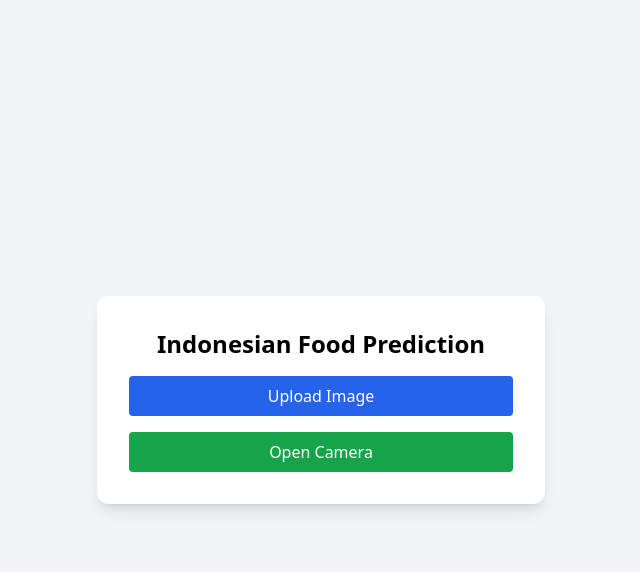
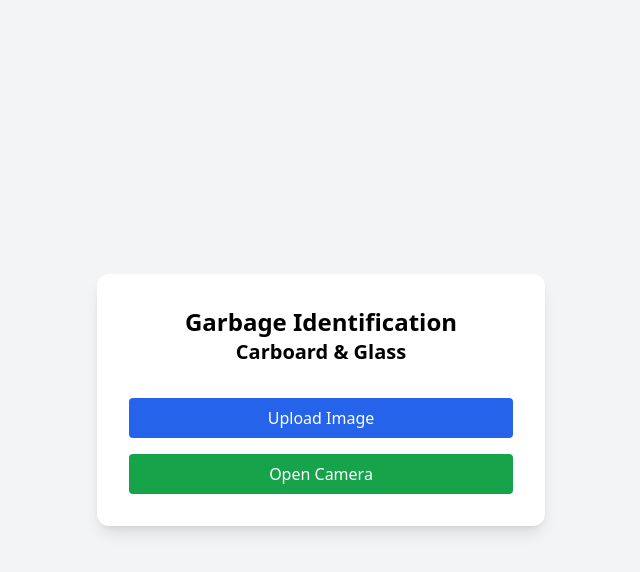
Before and after one commit to andikaap99/Smart-Bin, a FastAPI app: page / in a window 1280 px wide. Shown: the top 572 px of the page, without its empty margins (319-959 px from the left). Run offline with FastAPI, Linux system fonts and the light colour scheme; some libraries are stand-ins or nearby versions.

Commit message:
updating tampilan web

```diff
--- a/templates/index.html
+++ b/templates/index.html
@@ -15,8 +15,11 @@
     </svg>
   </button>
 
-  <div class="bg-white shadow-lg rounded-xl p-6 sm:p-8 w-full max-w-md flex flex-col gap-4 items-center">
-    <h1 class="text-2xl font-bold text-center">Indonesian Food Prediction</h1>
+  <div class="bg-white shadow-lg rounded-xl p-6 sm:p-8 w-full max-w-md flex flex-col items-center">
+    <div class="flex flex-col mb-8">
+      <h1 class="text-2xl font-bold text-center">Garbage Identification</h1>
+      <h1 class="text-xl font-semibold text-center">Carboard & Glass</h1>
+    </div>
 
     <!-- Tombol utama -->
     <div id="mainButtons" class="flex flex-col gap-4 w-full">
```
